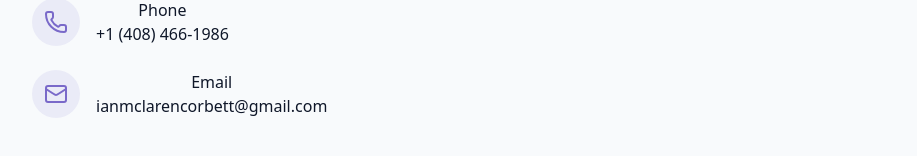
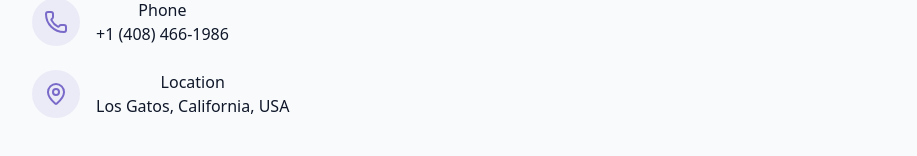
Before and after one commit to iancorbett/reactPortfolio, a React (Vite) app: page / in a window 1280 px wide. Shown: the part 3502-3658 px from the top of the page, without its empty margins (128-1045 px from the left). Built offline with nearby package versions, Linux system fonts and the light colour scheme.

Commit message:
ADD LOCATION

```diff
--- a/src/components/ContactSection.jsx
+++ b/src/components/ContactSection.jsx
@@ -1,4 +1,4 @@
-import { Mail, Phone } from "lucide-react";
+import { Mail, MapPin, Phone } from "lucide-react";
 
 
 export const ContactSection = () => {
@@ -47,12 +47,12 @@ export const ContactSection = () => {
                     </div>
                     <div className="flex items-start space-x-4">
                         <div className="p-3 rounded-full bg-primary/10">
-                            <Mail className="h-6 w-6 text-primary"/>
+                            <MapPin className="h-6 w-6 text-primary"/>
                         </div>
                         <div>
-                            <h4 className="font-medium">Email</h4>
-                            <a href="mailto:ianmclarencorbett@gmail.com" className="text-muted-foreground hover:text-primary transition-colors">
-                                ianmclarencorbett@gmail.com
+                            <h4 className="font-medium">Location</h4>
+                            <a className="text-muted-foreground hover:text-primary transition-colors">
+                                Los Gatos, California, USA
                             </a>
                         </div>
                     </div>
```
